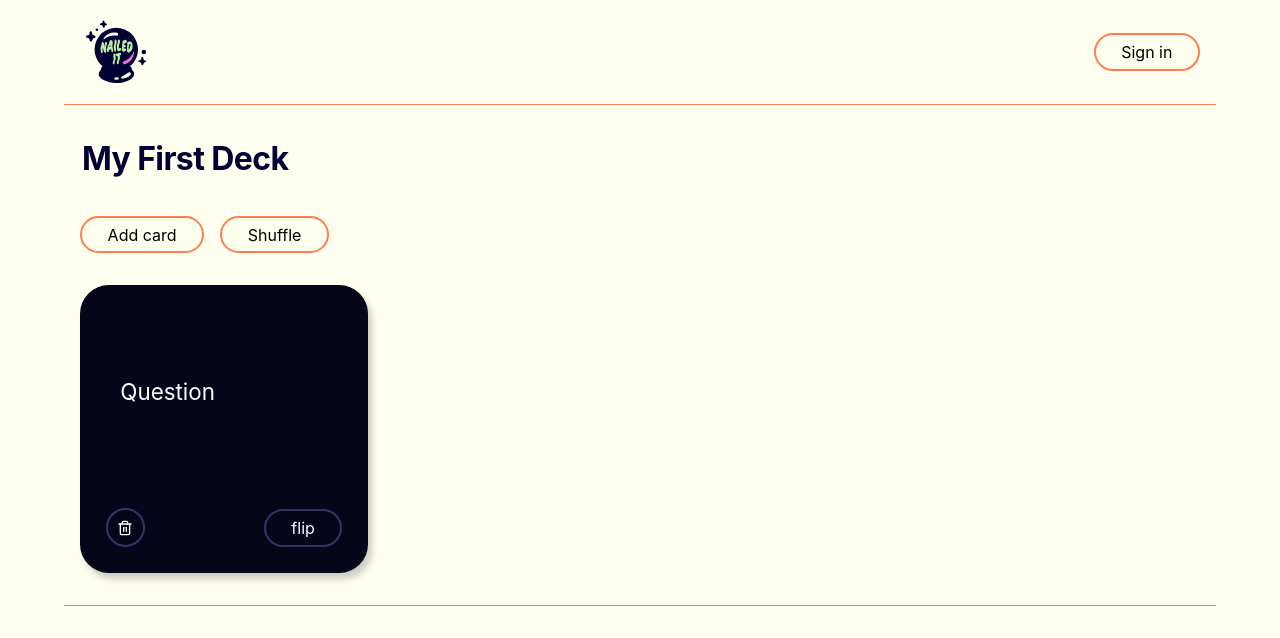
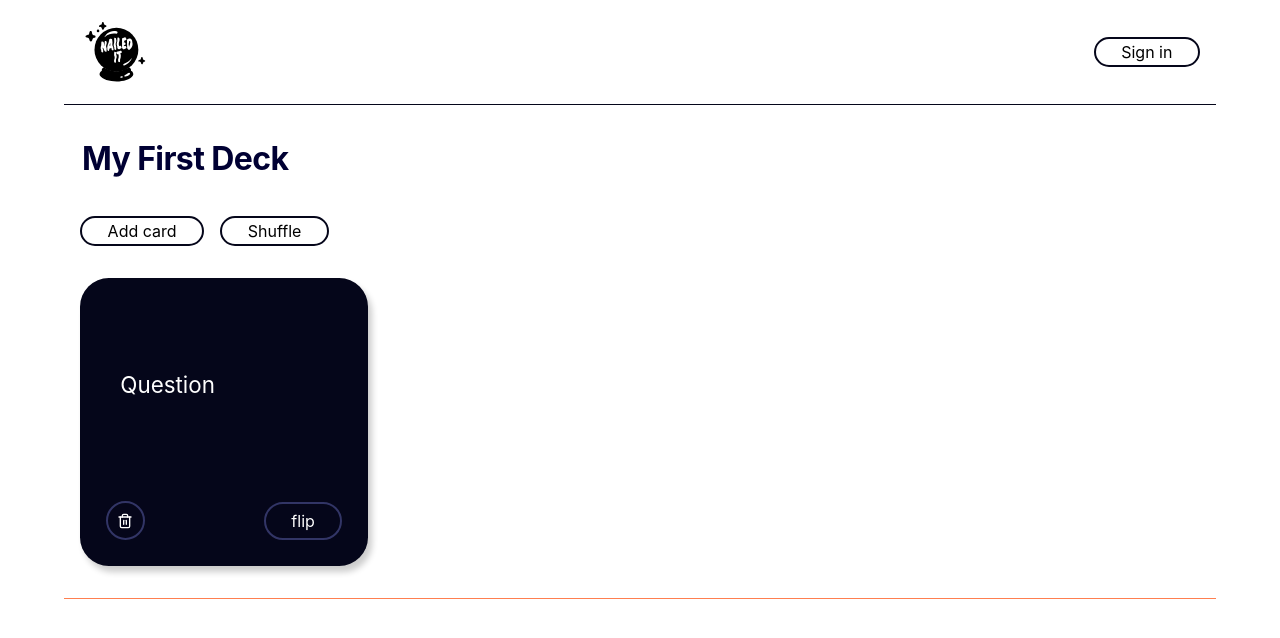
Before and after one commit to evilpaper/nailed-it, a React (Create React App) app: page / in a window 1280 px wide. Shown: the top 638 px of the page. Built offline with nearby package versions, Linux system fonts and the light colour scheme.

Commit message:
Update logo

```diff
--- a/src/components/App.js
+++ b/src/components/App.js
@@ -2,7 +2,7 @@ import React, { useState, useEffect } from "react";
 import Decks from "./Decks";
 import "./app.css";
 import nanoid from "nanoid";
-import nailedItLogo from "./nailed-it-logo-color.svg";
+import nailedItLogo from "./nailed-it-logo-filled.svg";
 import START_DECKS from "./START_DECKS";
 
 const LOCAL_STORAGE_KEY = "nailed-it.decks";
--- a/src/components/app.css
+++ b/src/components/app.css
@@ -4,7 +4,7 @@
 body {
   display: flex;
   justify-content: center;
-  background-color: ivory;
+  background-color: g;
 }
 
 .app {
@@ -13,7 +13,7 @@ body {
 
 .header {
   width: 100%;
-  border-bottom: 1px solid coral;
+  border-bottom: 1px solid #05061a;
   display: flex;
   justify-content: space-between;
   align-items: center;
@@ -22,14 +22,13 @@ body {
 
 button {
   background-color: transparent;
-  border: 2px solid coral;
+  border: 2px solid #05061a;
   border-radius: 2em;
   line-height: 2em;
   margin-left: 1em;
   padding-left: 1.6em;
   padding-right: 1.6em;
-  padding-top: 0.3em;
-  padding-bottom: 0.3em;
+  font-weight: 700;
 }
 
 button:hover {
@@ -42,7 +41,7 @@ button:focus {
 }
 
 h2 {
-  font-weight: 400;
+  font-weight: 500;
   font-size: 1em;
   vertical-align: baseline;
   line-height: 2em;
```
Also changed, not shown: src/components/nailed-it-logo-color.svg (deleted), src/components/nailed-it-logo-filled.svg (added).
